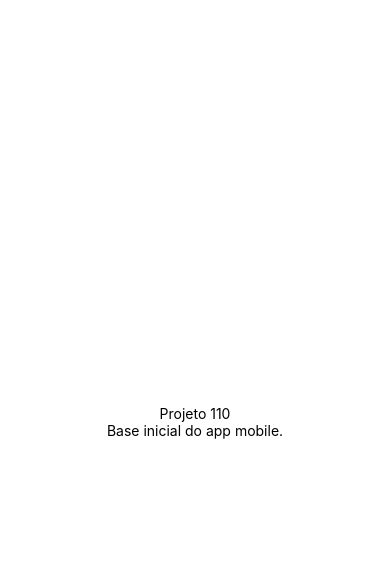
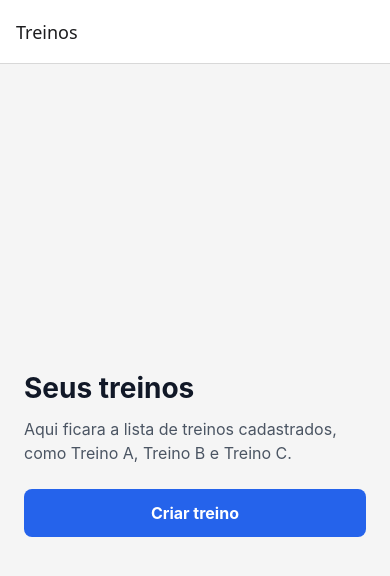
Before and after one commit to DanielIgorRodrigues/Projeto_110, a React Native app: screen /WorkoutList in a window 390 px wide. Shown: the top 576 px of the page. Built offline with nearby package versions, Linux system fonts and the light colour scheme.

Commit message:
feat: configure initial navigation

```diff
--- a/App.tsx
+++ b/App.tsx
@@ -1,21 +1,12 @@
 import { StatusBar } from 'expo-status-bar';
-import { StyleSheet, Text, View } from 'react-native';
+
+import { AppNavigator } from './src/navigation/AppNavigator';
 
 export default function App() {
   return (
-    <View style={styles.container}>
-      <Text>Projeto 110</Text>
-      <Text>Base inicial do app mobile.</Text>
+    <>
+      <AppNavigator />
       <StatusBar style="auto" />
-    </View>
+    </>
   );
 }
-
-const styles = StyleSheet.create({
-  container: {
-    flex: 1,
-    backgroundColor: '#fff',
-    alignItems: 'center',
-    justifyContent: 'center',
-  },
-});
--- a/package.json
+++ b/package.json
@@ -9,10 +9,14 @@
     "web": "expo start --web"
   },
   "dependencies": {
+    "@react-navigation/native": "^7.2.2",
+    "@react-navigation/native-stack": "^7.14.12",
     "expo": "~54.0.33",
     "expo-status-bar": "~3.0.9",
     "react": "19.1.0",
-    "react-native": "0.81.5"
+    "react-native": "0.81.5",
+    "react-native-safe-area-context": "~5.6.0",
+    "react-native-screens": "~4.16.0"
   },
   "devDependencies": {
     "@types/react": "~19.1.0",
--- /dev/null
+++ b/src/navigation/AppNavigator.tsx
@@ -0,0 +1,27 @@
+import { NavigationContainer } from '@react-navigation/native';
+import { createNativeStackNavigator } from '@react-navigation/native-stack';
+
+import { CreateWorkoutScreen } from '../screens/CreateWorkoutScreen';
+import { WorkoutListScreen } from '../screens/WorkoutListScreen';
+import type { RootStackParamList } from './types';
+
+const Stack = createNativeStackNavigator<RootStackParamList>();
+
+export function AppNavigator() {
+  return (
+    <NavigationContainer>
+      <Stack.Navigator initialRouteName="WorkoutList">
+        <Stack.Screen
+          name="WorkoutList"
+          component={WorkoutListScreen}
+          options={{ title: 'Treinos' }}
+        />
+        <Stack.Screen
+          name="CreateWorkout"
+          component={CreateWorkoutScreen}
+          options={{ title: 'Novo treino' }}
+        />
+      </Stack.Navigator>
+    </NavigationContainer>
+  );
+}
--- /dev/null
+++ b/src/navigation/types.ts
@@ -0,0 +1,4 @@
+export type RootStackParamList = {
+  WorkoutList: undefined;
+  CreateWorkout: undefined;
+};
--- /dev/null
+++ b/src/screens/CreateWorkoutScreen.tsx
@@ -0,0 +1,32 @@
+import { StyleSheet, Text, View } from 'react-native';
+
+export function CreateWorkoutScreen() {
+  return (
+    <View style={styles.container}>
+      <Text style={styles.title}>Novo treino</Text>
+      <Text style={styles.description}>
+        O formulario de cadastro sera implementado em uma proxima tarefa da Sprint 1.
+      </Text>
+    </View>
+  );
+}
+
+const styles = StyleSheet.create({
+  container: {
+    flex: 1,
+    backgroundColor: '#ffffff',
+    justifyContent: 'center',
+    padding: 24,
+  },
+  title: {
+    color: '#111827',
+    fontSize: 28,
+    fontWeight: '700',
+    marginBottom: 12,
+  },
+  description: {
+    color: '#4b5563',
+    fontSize: 16,
+    lineHeight: 24,
+  },
+});
--- /dev/null
+++ b/src/screens/WorkoutListScreen.tsx
@@ -0,0 +1,62 @@
+import type { NativeStackScreenProps } from '@react-navigation/native-stack';
+import { StyleSheet, Text, TouchableOpacity, View } from 'react-native';
+
+import type { RootStackParamList } from '../navigation/types';
+
+type Props = NativeStackScreenProps<RootStackParamList, 'WorkoutList'>;
+
+export function WorkoutListScreen({ navigation }: Props) {
+  return (
+    <View style={styles.container}>
+      <View style={styles.content}>
+        <Text style={styles.title}>Seus treinos</Text>
+        <Text style={styles.description}>
+          Aqui ficara a lista de treinos cadastrados, como Treino A, Treino B e Treino C.
+        </Text>
+
+        <TouchableOpacity
+          style={styles.primaryButton}
+          onPress={() => navigation.navigate('CreateWorkout')}
+        >
+          <Text style={styles.primaryButtonText}>Criar treino</Text>
+        </TouchableOpacity>
+      </View>
+    </View>
+  );
+}
+
+const styles = StyleSheet.create({
+  container: {
+    flex: 1,
+    backgroundColor: '#f5f5f5',
+    padding: 24,
+  },
+  content: {
+    flex: 1,
+    justifyContent: 'center',
+  },
+  title: {
+    color: '#111827',
+    fontSize: 28,
+    fontWeight: '700',
+    marginBottom: 12,
+  },
+  description: {
+    color: '#4b5563',
+    fontSize: 16,
+    lineHeight: 24,
+    marginBottom: 24,
+  },
+  primaryButton: {
+    alignItems: 'center',
+    backgroundColor: '#2563eb',
+    borderRadius: 8,
+    paddingHorizontal: 16,
+    paddingVertical: 14,
+  },
+  primaryButtonText: {
+    color: '#ffffff',
+    fontSize: 16,
+    fontWeight: '700',
+  },
+});
```
Also changed, not shown: 1 other file (tests, documents, lock files or other folders).
